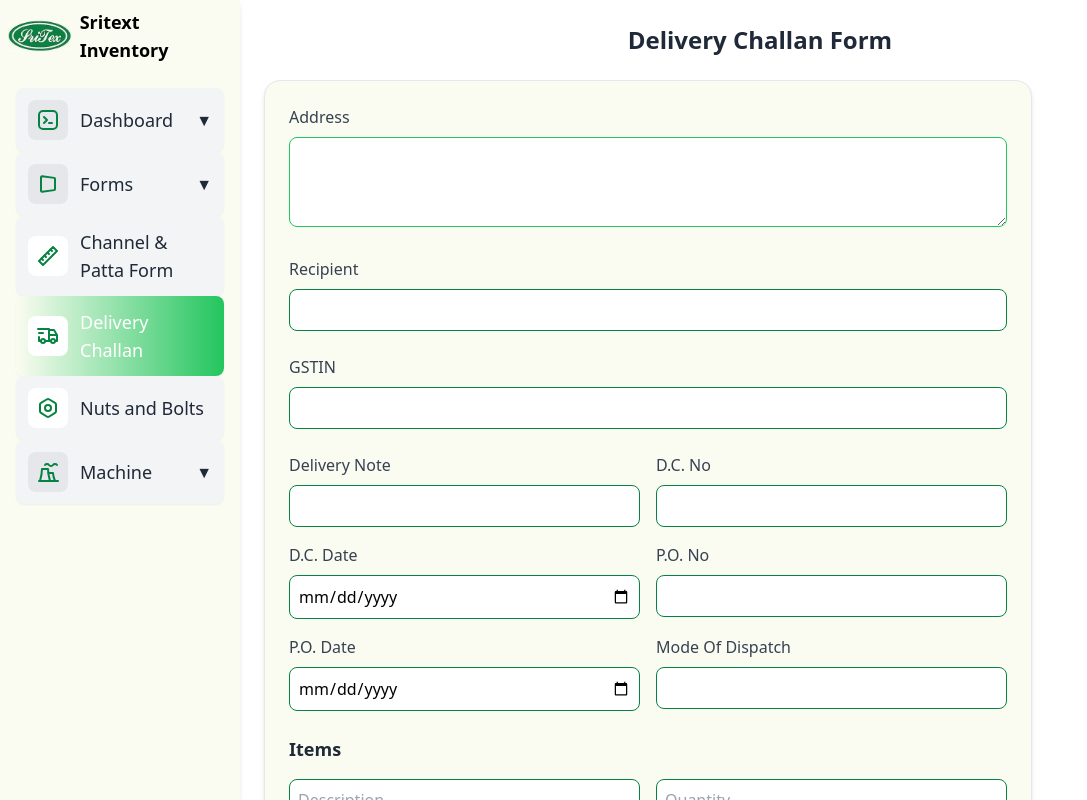
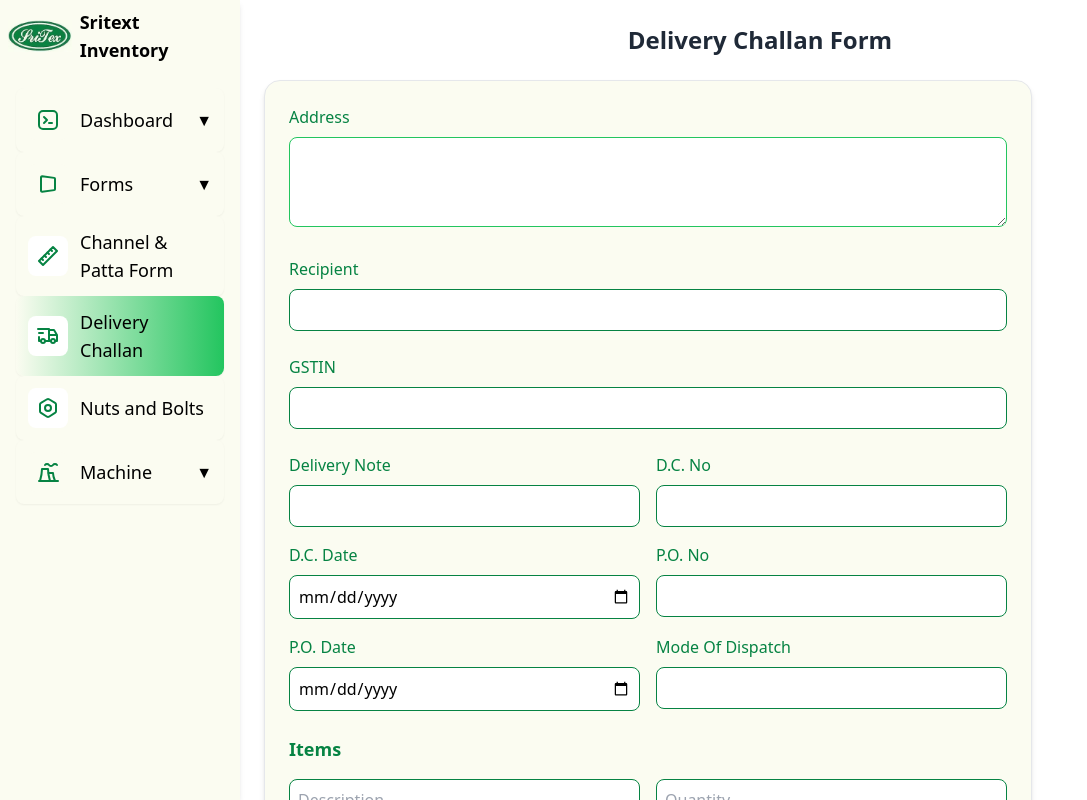
Before and after one commit to Pavithrank02/sritexinventory, a React (Create React App) app: page /dc in a window 1280 px wide. Shown: the top 800 px of the page, without its empty margins (0-1087 px from the left). Built offline with nearby package versions, Linux system fonts and the light colour scheme.

Commit message:
UI dark issue resolved

```diff
--- a/src/components/SideComponent.js
+++ b/src/components/SideComponent.js
@@ -93,14 +93,14 @@ export function SidebarDemo() {
   }, []);
 
   return (
-    <div className="relative flex ">
+    <div className="relative flex bg-customBgColor-bg ">
       {/* Sidebar for larger screens */}
       {/* Sidebar for larger screens */}
       {!isMobile && (
         <motion.div
           animate={{ width: isSidebarOpen ? 240 : 96 }} // Adjust width smoothly
           transition={{ duration: 0.6, ease: [0.4, 0, 0.2, 1] }}
-          className="fixed h-full bg-customBgColor-bg dark:bg-gray-800 shadow-md"
+          className="fixed h-full bg-customBgColor-bg shadow-md"
           onMouseEnter={() => setIsSidebarOpen(true)} // Open on hover
           onMouseLeave={() => setIsSidebarOpen(false)} // Close on hover out
         >
@@ -132,8 +132,8 @@ export function SidebarDemo() {
                       className={({ isActive }) =>
                         `flex items-center gap-3 p-3 rounded-lg transition-all duration-300 shadow-sm hover:shadow-md ${
                           isActive
-                            ? "bg-gradient-to-r from-customBgColor-bg to-customTextColor-light text-white dark:from-gray-700 dark:to-gray-600"
-                            : "bg-gray-100 dark:bg-gray-800 text-gray-800 dark:text-gray-200 hover:bg-customTextColor-light dark:hover:bg-gray-700"
+                            ? " bg-gradient-to-r from-customBgColor-bg to-customTextColor-light dark:text-customTextColor "
+                            : "bg-customBgColor-bg dark:text-black hover:bg-customTextColor-light dark:hover:bg-customBgColor"
                         }`
                       }
                     >
@@ -142,7 +142,7 @@ export function SidebarDemo() {
                           className={`p-2 rounded-lg ${
                             isSidebarOpen
                               ? "bg-white text-customTextColor-light"
-                              : "bg-gray-200 dark:bg-gray-700 text-gray-700 dark:text-gray-300"
+                              : "bg-gray-200  dark:text-black"
                           }`}
                         >
                           {link.icon}
@@ -158,19 +158,19 @@ export function SidebarDemo() {
                     <div>
                       {/* Main Link with SubLinks */}
                       <div
-                        className="flex items-center justify-between p-3 rounded-lg cursor-pointer shadow-sm bg-gray-100 dark:bg-gray-800 text-gray-800 dark:text-gray-200 hover:bg-customTextColor-light dark:hover:bg-gray-700 transition-all duration-300"
+                        className="flex items-center justify-between p-3 rounded-lg cursor-pointer shadow-sm bg-customBgColor-bg   hover:bg-customTextColor-light dark:hover:bg-customBgColor transition-all duration-300"
                         onClick={() =>
                           setDropdownOpen(dropdownOpen === idx ? null : idx)
                         }
                       >
                         <div className="flex items-center gap-3">
                           {link.icon && (
-                            <span className="p-2 rounded-lg bg-gray-200 dark:bg-gray-700 text-gray-700 dark:text-gray-300">
+                            <span className="p-2 rounded-lg bg-customBgColor-bg">
                               {link.icon}
                             </span>
                           )}
                           {isSidebarOpen && (
-                            <span className="text-lg font-medium">
+                            <span className="text-lg font-medium text-black">
                               {link.label}
                             </span>
                           )}
@@ -190,12 +190,12 @@ export function SidebarDemo() {
                       {link.subLinks &&
                         dropdownOpen === idx &&
                         isSidebarOpen && (
-                          <div className="ml-6 mt-2 space-y-1 pl-4 border-l border-gray-300 dark:border-gray-700">
+                          <div className="ml-6 mt-2 space-y-1 pl-4 border-l border-customBorderColor dark:border-gray-700">
                             {link.subLinks.map((subLink, subIdx) => (
                               <NavLink
                                 key={subIdx}
                                 to={subLink.href}
-                                className="flex items-center gap-3 p-2 rounded-md text-sm text-gray-600 dark:text-gray-400 hover:bg-customTextColor-light dark:hover:bg-gray-700 transition-all duration-300"
+                                className="flex items-center gap-3 p-2 rounded-md text-sm text-gray-600 hover:text-customTextColor-white  hover:bg-customTextColor-light dark:hover:bg-customBgColor transition-all duration-300"
                               >
                                 <span className="text-customTextColor-light">
                                   •
--- a/src/components/dashboards/DemoBoltNutMachine.js
+++ b/src/components/dashboards/DemoBoltNutMachine.js
@@ -267,7 +267,7 @@ const DemoBoltNutMachine = () => {
   };
 
   return (
-    <div className="flex flex-row h-screen bg-customBgColor-bg dark:bg-neutral-900">
+    <div className="flex flex-row h-screen bg-customBgColor-bg ">
   {/* Sidebar */}
   <SidebarDemo />
 
--- a/src/components/forms/DeliveryChallanForm.js
+++ b/src/components/forms/DeliveryChallanForm.js
@@ -156,80 +156,80 @@ const DeliveryChallanForm = () => {
   };
 
   return (
-    <div className="flex flex-row h-screen bg-customTextColor-white dark:bg-neutral-900">
+    <div className="flex flex-row h-screen bg-customTextColor-white">
       <SidebarDemo />
       <div className="flex-1 p-6 justify-center items-center">
-        <h1 className="text-2xl font-semibold mb-6 text-gray-800 dark:text-gray-200 text-center">
+        <h1 className="text-2xl font-semibold mb-6 text-gray-800 text-center">
           Delivery Challan Form
         </h1>
 
         {/* Address and Recipient Details */}
-        <form className="space-y-6 bg-customBgColor-bg dark:bg-neutral-800 p-6 rounded-2xl shadow-md border dark:border-neutral-700 max-w-3xl">
+        <form className="space-y-6 bg-customBgColor-bg  p-6 rounded-2xl shadow-md border  max-w-3xl">
           <div>
-            <label className="block text-gray-700 dark:text-gray-300 font-medium mb-2">
+            <label className="block text-customTextColor  font-medium mb-2">
               Address
             </label>
             <textarea
               name="address"
               value={formData.address}
               onChange={handleChange}
-              className="w-full border border-customTextColor-light dark:border-neutral-600 dark:bg-neutral-800 rounded-lg p-2 focus:outline-none focus:ring-2 focus:ring-customBgColor"
+              className="w-full border border-customTextColor-light  rounded-lg p-2 focus:outline-none focus:ring-2 focus:ring-customBgColor"
               rows={3}
             />
           </div>
 
           <div>
-            <label className="block text-gray-700 dark:text-gray-300 font-medium mb-2">
+            <label className="block text-customTextColor  font-medium mb-2">
               Recipient
             </label>
             <input
               name="recipient"
               value={formData.recipient}
               onChange={handleChange}
-              className="w-full border border-customBorderColor dark:border-neutral-600 dark:bg-neutral-800 rounded-lg p-2 focus:outline-none focus:ring-2 focus:ring-customBgColor"
+              className="w-full border border-customBorderColor rounded-lg p-2 focus:outline-none focus:ring-2 focus:ring-customBgColor"
             />
           </div>
 
           <div>
-            <label className="block text-gray-700 dark:text-gray-300 font-medium mb-2">
+            <label className="block text-customTextColor  font-medium mb-2">
               GSTIN
             </label>
             <input
               name="gstin"
               value={formData.gstin}
               onChange={handleChange}
-              className="w-full border border-customBorderColor dark:border-neutral-600 dark:bg-neutral-800 rounded-lg p-2 focus:outline-none focus:ring-2 focus:ring-customBgColor"
+              className="w-full border border-customBorderColor  rounded-lg p-2 focus:outline-none focus:ring-2 focus:ring-customBgColor"
             />
           </div>
 
           {/* Document Details */}
           <div className="grid grid-cols-2 gap-4">
             <div>
-              <label className="block text-gray-700 dark:text-gray-300 font-medium mb-2">
+              <label className="block text-customTextColor font-medium mb-2">
                 Delivery Note
               </label>
               <input
                 name="deliveryNote"
                 value={formData.deliveryNote}
                 onChange={handleChange}
-                className="w-full border border-customBorderColor dark:border-neutral-600 dark:bg-neutral-800 rounded-lg p-2 focus:outline-none focus:ring-2 focus:ring-customBgColor"
+                className="w-full border border-customBorderColor rounded-lg p-2 focus:outline-none focus:ring-2 focus:ring-customBgColor"
               />
             </div>
 
             <div>
-              <label className="block text-gray-700 dark:text-gray-300 font-medium mb-2">
+              <label className="block text-customTextColor  font-medium mb-2">
                 D.C. No
               </label>
               <input
                 name="dcNumber"
                 value={formData.dcNumber}
                 onChange={handleChange}
-                className="w-full border border-customBorderColor dark:border-neutral-600 dark:bg-neutral-800 rounded-lg p-2 focus:outline-none focus:ring-2 focus:ring-customBgColor"
+                className="w-full border border-customBorderColor  rounded-lg p-2 focus:outline-none focus:ring-2 focus:ring-customBgColor"
               />
             </div>
 
             <div>
-              <label className="block text-gray-700 dark:text-gray-300 font-medium mb-2">
+              <label className="block text-customTextColor  font-medium mb-2">
                 D.C. Date
               </label>
               <input
@@ -237,24 +237,24 @@ const DeliveryChallanForm = () => {
                 type="date"
                 value={formData.dcDate}
                 onChange={handleChange}
-                className="w-full border border-customBorderColor dark:border-neutral-600 dark:bg-neutral-800 rounded-lg p-2 focus:outline-none focus:ring-2 focus:ring-customBgColor"
+                className="w-full border border-customBorderColor  rounded-lg p-2 focus:outline-none focus:ring-2 focus:ring-customBgColor"
               />
             </div>
 
             <div>
-              <label className="block text-gray-700 dark:text-gray-300 font-medium mb-2">
+              <label className="block text-customTextColor  font-medium mb-2">
                 P.O. No
               </label>
               <input
                 name="poNumber"
                 value={formData.poNumber}
                 onChange={handleChange}
-                className="w-full border border-customBorderColor dark:border-neutral-600 dark:bg-neutral-800 rounded-lg p-2 focus:outline-none focus:ring-2 focus:ring-customBgColor"
+                className="w-full border border-customBorderColor  rounded-lg p-2 focus:outline-none focus:ring-2 focus:ring-customBgColor"
               />
             </div>
 
             <div>
-              <label className="block text-gray-700 dark:text-gray-300 font-medium mb-2">
+              <label className="block text-customTextColor  font-medium mb-2">
                 P.O. Date
               </label>
               <input
@@ -262,26 +262,26 @@ const DeliveryChallanForm = () => {
                 type="date"
                 value={formData.poDate}
                 onChange={handleChange}
-                className="w-full border border-customBorderColor dark:border-neutral-600 dark:bg-neutral-800 rounded-lg p-2 focus:outline-none focus:ring-2 focus:ring-customBgColor"
+                className="w-full border border-customBorderColor  rounded-lg p-2 focus:outline-none focus:ring-2 focus:ring-customBgColor"
               />
             </div>
 
             <div>
-              <label className="block text-gray-700 dark:text-gray-300 font-medium mb-2">
+              <label className="block text-customTextColor  font-medium mb-2">
                 Mode Of Dispatch
               </label>
               <input
                 name="modeOfDispatch"
                 value={formData.modeOfDispatch}
                 onChange={handleChange}
-                className="w-full border border-customBorderColor dark:border-neutral-600 dark:bg-neutral-800 rounded-lg p-2 focus:outline-none focus:ring-2 focus:ring-customBgColor"
+                className="w-full border border-customBorderColor  rounded-lg p-2 focus:outline-none focus:ring-2 focus:ring-customBgColor"
               />
             </div>
           </div>
 
           {/* Items */}
           <div>
-            <h2 className="text-lg font-semibold mb-4 text-gray-800 dark:text-gray-200">
+            <h2 className="text-lg font-semibold mb-4 text-customTextColor ">
               Items
             </h2>
             {formData.items.map((item, index) => (
@@ -291,14 +291,14 @@ const DeliveryChallanForm = () => {
                   placeholder="Description"
                   value={item.description}
                   onChange={(e) => handleChange(e, index)}
-                  className="border border-customBorderColor dark:border-neutral-600 dark:bg-neutral-800 rounded-lg p-2 focus:outline-none focus:ring-2 focus:ring-customBgColor"
+                  className="border border-customBorderColor  rounded-lg p-2 focus:outline-none focus:ring-2 focus:ring-customBgColor"
                 />
                 <input
                   name="quantity"
                   placeholder="Quantity"
                   value={item.quantity}
                   onChange={(e) => handleChange(e, index)}
-                  className="border border-customBorderColor dark:border-neutral-600 dark:bg-neutral-800 rounded-lg p-2 focus:outline-none focus:ring-2 focus:ring-customBgColor"
+                  className="border border-customBorderColor  rounded-lg p-2 focus:outline-none focus:ring-2 focus:ring-customBgColor"
                 />
               </div>
             ))}
```
Also changed, not shown: src/components/forms/ChannelPattaForm.js (+16 -16 lines), src/components/forms/NutBoltsForm.js (+4 -4 lines).
